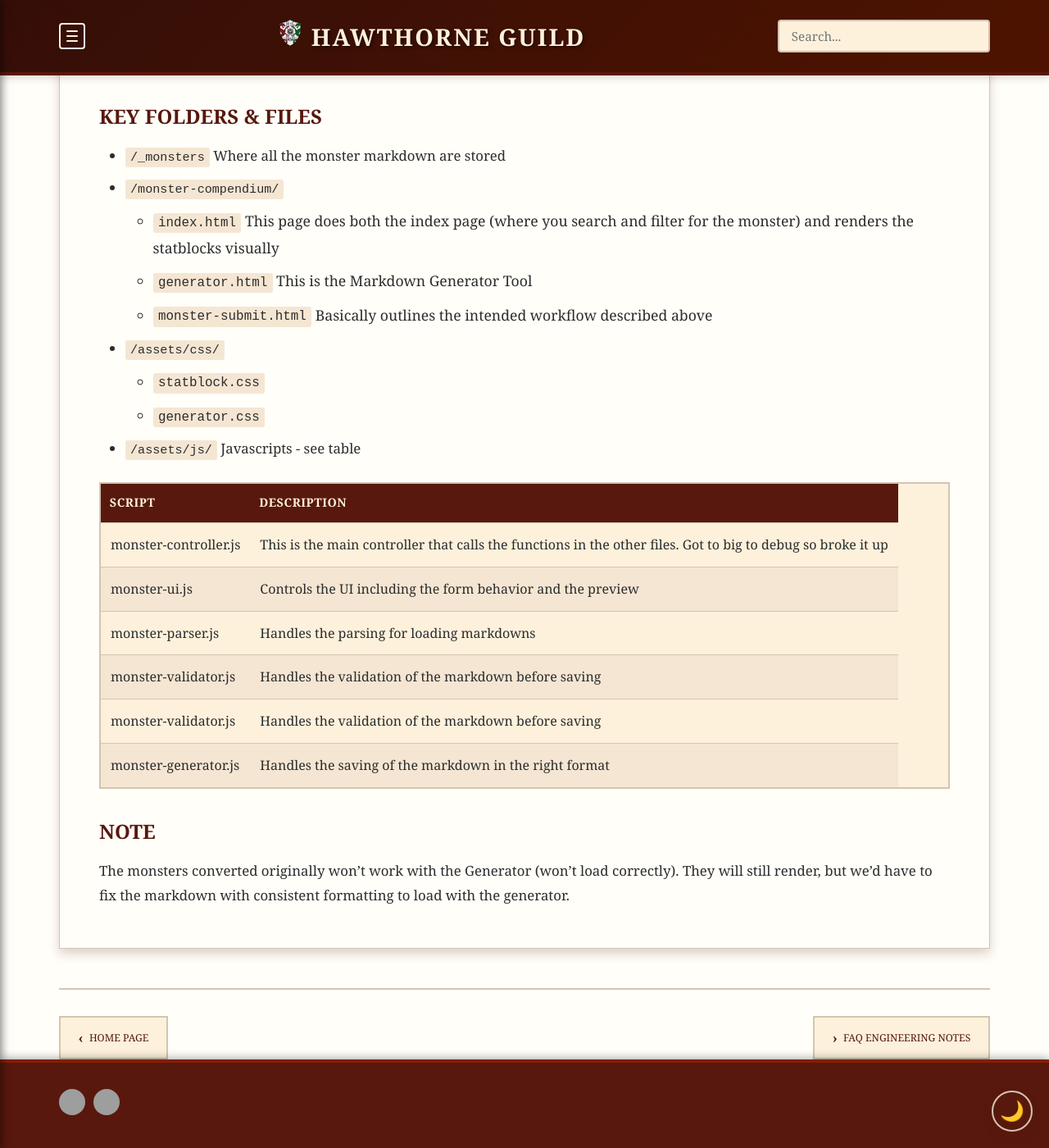
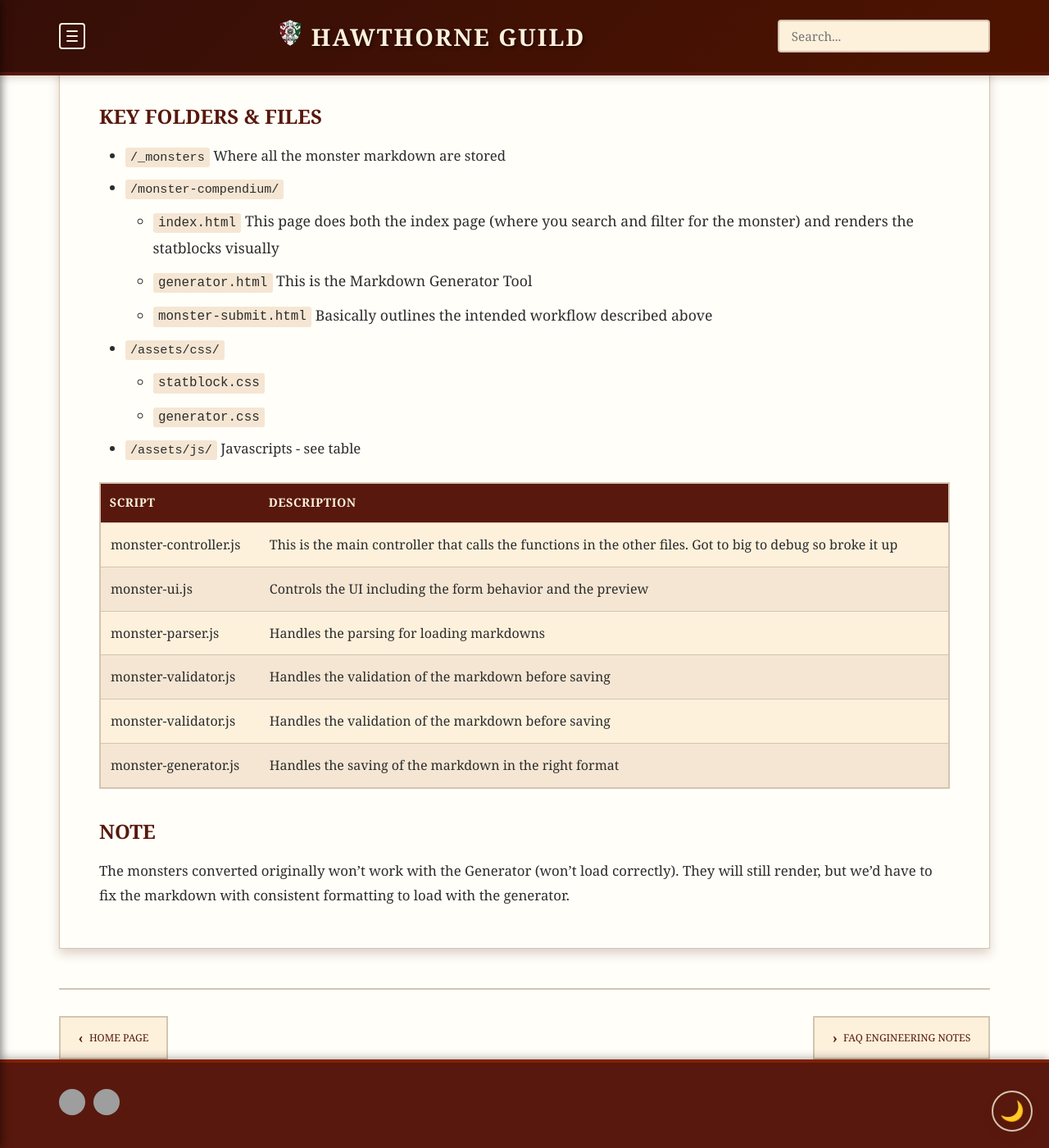
Before and after one commit to coconutswallow/Guides, a Jekyll site: the page built from _help/monsters.md, in a window 1280 px wide and 1400 px high, scrolled down 1107 px. Shown: the whole window at 82% size. Built offline with Jekyll 4.4.1, drawn with Linux system fonts in a browser that asks for light colours; comment, search, counter and statistics services are not loaded; grey boxes are pictures that could not be loaded.

Commit message:
Update style.css

```diff
--- a/assets/css/style.css
+++ b/assets/css/style.css
@@ -1454,7 +1454,7 @@
 }
 
 /* ============================================
-   17. DOCUMENTATION LAYOUT (Table Fix + Final Layout)
+   17. DOCUMENTATION LAYOUT (Fixed Tables)
    ============================================ */
 
 .doc-container {
@@ -1462,33 +1462,72 @@
   margin: 0 auto;
 }
 
-/* --- 1. MOBILE DEFAULTS (Simple Stack) --- */
+/* --- 1. BASE LAYOUT & TYPOGRAPHY --- */
 .doc-content {
-  display: block;
+  position: relative;
   width: 100%;
-  position: relative;
-}
-
-.doc-toc {
-  display: none;
-}
-
-/* Mobile Body: Seamless text */
+}
+
 .doc-body {
-  display: block;
-  width: 100%;
-  background-color: transparent;
-  padding: 0;
-  box-shadow: none;
-  border: none;
   line-height: 1.8;
   color: var(--color-doc-body);
 }
 
-/* --- 2. DESKTOP ENHANCEMENTS (Screens > 1100px) --- */
+.doc-body h2 { margin-top: 2em; margin-bottom: 1em; }
+.doc-body h3 { margin-top: 1.5em; margin-bottom: 0.75em; }
+
+/* Image Safety */
+.doc-body img {
+  max-width: 100%;
+  height: auto;
+  border-radius: 4px;
+  box-shadow: 0 2px 8px var(--shadow-color-doc-image);
+  margin: 1.5em 0;
+}
+
+/* Code Block Safety */
+.doc-body pre {
+  white-space: pre-wrap;
+  word-break: break-all;
+  max-width: 100%;
+}
+
+
+/* --- 2. MOBILE LAYOUT (Screens UP TO 1100px) --- */
+@media (max-width: 1099px) {
+
+  .doc-content {
+    display: block;
+  }
+
+  .doc-toc {
+    display: none; /* Hide ToC on mobile */
+  }
+
+  .doc-body {
+    display: block;
+    width: 100%;
+    background: transparent;
+    padding: 0;
+    box-shadow: none;
+    border: none;
+  }
+
+  /* MOBILE TABLE BEHAVIOR: SCROLLABLE */
+  /* This turns the table into a sliding block so it doesn't break the screen */
+  .doc-body table {
+    display: block;
+    width: 100%;
+    overflow-x: auto;
+    white-space: nowrap; /* Keeps rows from wrapping weirdly */
+  }
+}
+
+
+/* --- 3. DESKTOP LAYOUT (Screens 1100px AND UP) --- */
 @media (min-width: 1100px) {
 
-  /* A. Transparent Page Trick */
+  /* Transparent Page Background Wrapper */
   .page:has(.doc-content) {
     background-color: transparent !important;
     box-shadow: none !important;
@@ -1496,7 +1535,7 @@
     padding-bottom: 0;
   }
 
-  /* B. Flex Layout */
+  /* Flex Layout */
   .doc-content {
     display: flex;
     flex-direction: row;
@@ -1504,7 +1543,7 @@
     gap: 3rem;
   }
 
-  /* C. Text Column (Left) - THE MAIN CARD */
+  /* Text Column (Left) */
   .doc-body {
     order: 1;
     flex: 1;
@@ -1518,7 +1557,7 @@
     border: 1px solid var(--color-border);
   }
 
-  /* D. Navigation Column (Right) - THE SIDE CARD */
+  /* Navigation Column (Right) */
   .doc-toc {
     display: block;
     order: 2;
@@ -1542,28 +1581,23 @@
     z-index: 10;
   }
 
-  /* E. TABLE FIX FOR DESKTOP */
-  /* This restores normal table behavior on large screens */
+  /* DESKTOP TABLE BEHAVIOR: FULL WIDTH */
+  /* We strictly enforce 'table' display so columns fill the width */
   .doc-body table {
-    display: table;  /* <--- The Fix: Forces standard column calculation */
-    width: 100%;     /* Fills the card width */
-    overflow-x: visible;
-  }
-}
-
-
-/* --- 3. TYPOGRAPHY & HEADINGS --- */
-.doc-body h2 {
-  margin-top: 2em;
-  margin-bottom: 1em;
-}
-
-.doc-body h3 {
-  margin-top: 1.5em;
-  margin-bottom: 0.75em;
-}
-
-/* ToC Styles */
+    display: table !important;
+    width: 100% !important;
+    table-layout: auto; /* Allows columns to size based on content */
+  }
+
+  /* OPTIONAL: Distribute columns evenly */
+  /* This helps 2-column tables look balanced */
+  .doc-body table th {
+    width: auto;
+  }
+}
+
+
+/* --- 4. TOC STYLING --- */
 .doc-toc h3 {
   font-family: var(--font-header);
   font-size: 1.1em;
@@ -1600,30 +1634,6 @@
 .toc-link.active {
   color: var(--color-secondary);
   font-weight: bold;
-}
-
-/* --- 4. SAFETY VALVES (Mobile Only) --- */
-.doc-body img {
-  max-width: 100%;
-  height: auto;
-  border-radius: 4px;
-  box-shadow: 0 2px 8px var(--shadow-color-doc-image);
-  margin: 1.5em 0;
-}
-
-/* Code Blocks */
-.doc-body pre {
-  white-space: pre-wrap;
-  word-break: break-all;
-  max-width: 100%;
-}
-
-/* Default Table Style (Mobile First) */
-.doc-body table {
-  margin: 1.5em 0;
-  display: block;       /* Allows scrolling on mobile */
-  width: 100%;
-  overflow-x: auto;
 }
 
 
```
